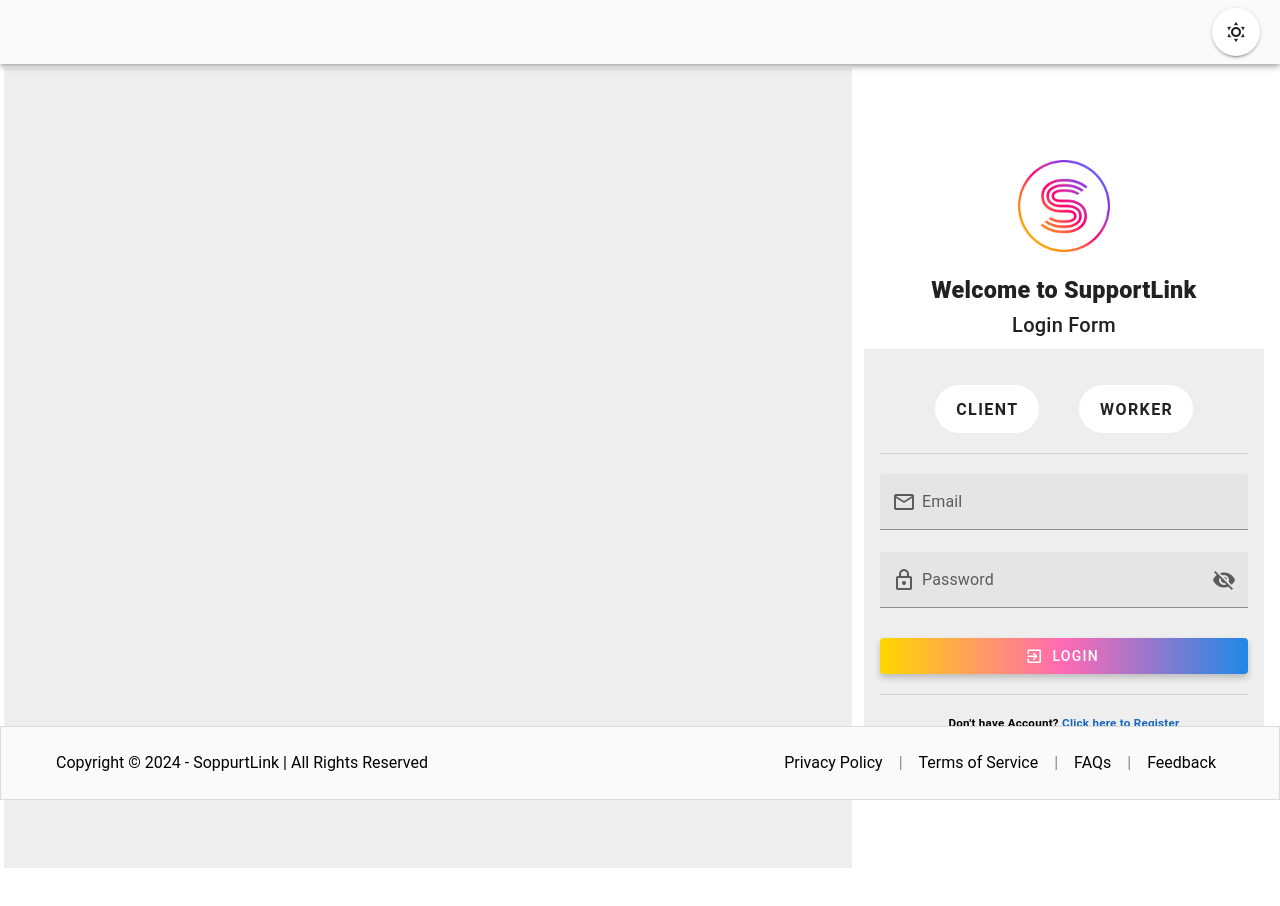
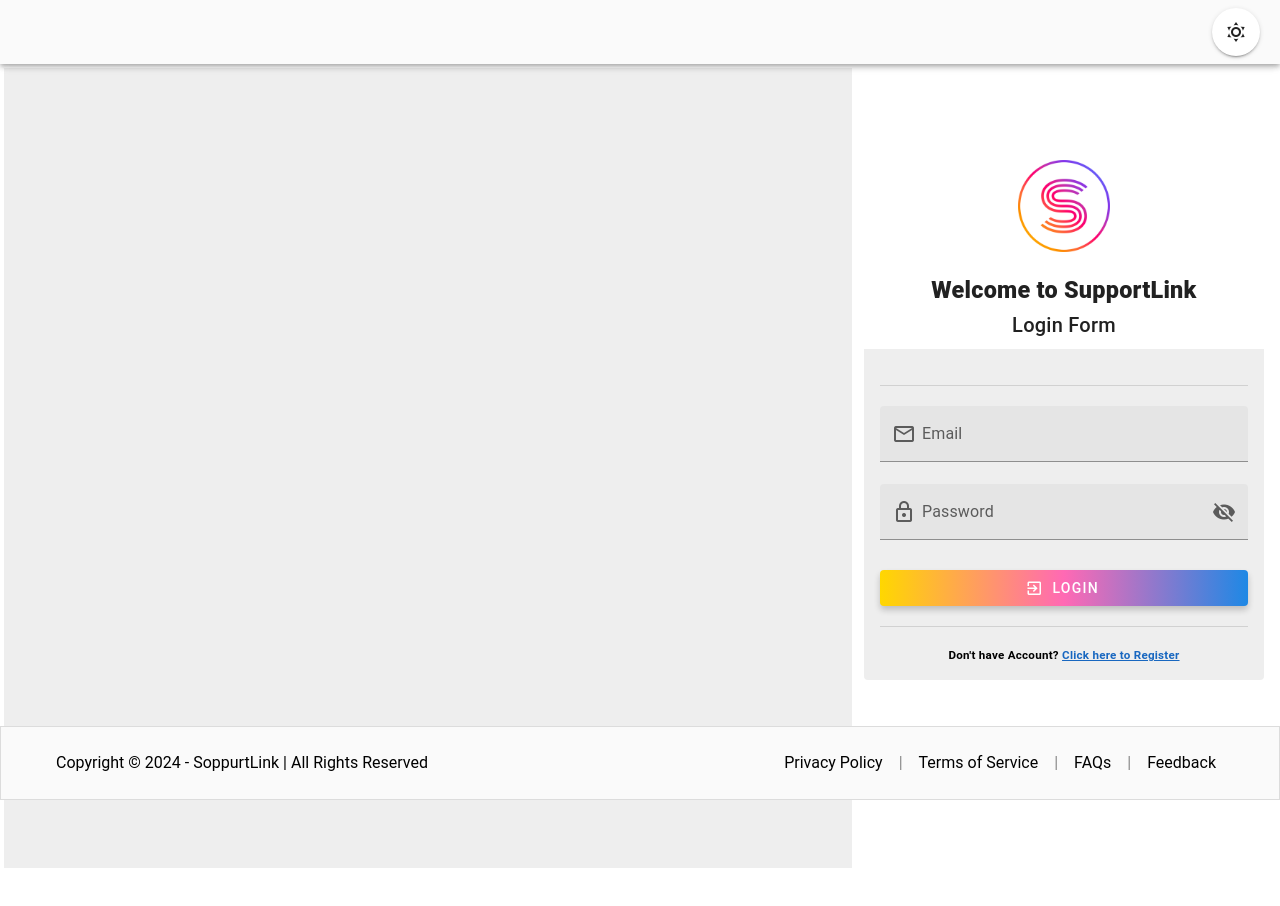
Before and after one commit to davematchica/web-supportlink, a Vue app: page / in a window 1280 px wide. Shown: the top 906 px of the page. Built offline with nearby package versions, Linux system fonts and the light colour scheme; no server answers.

Commit message:
remove role in login form

```diff
--- a/src/components/auth/LoginForm.vue
+++ b/src/components/auth/LoginForm.vue
@@ -61,32 +61,6 @@
   ></AlertNotification>
 
   <v-form class="mt-5" ref="refVForm" @submit.prevent="onFormSubmit">
-    <!-- Role Selection Buttons -->
-    <div class="mb-4 d-flex justify-center align-center">
-      <v-btn-toggle v-model="selectedRole" mandatory>
-        <v-btn
-          size="large"
-          rounded="xl"
-          value="Student"
-          outlined
-          class="text-h7 font-weight-bold mx-5"
-          color="#558B2F"
-        >
-          Client
-        </v-btn>
-        <v-btn
-          size="large"
-          rounded="xl"
-          value="Admin"
-          outlined
-          class="text-h7 font-weight-bold mx-5"
-          color="#558B2F"
-        >
-          Worker
-        </v-btn>
-      </v-btn-toggle>
-    </div>
-
     <v-divider class="my-5"></v-divider>
 
     <v-text-field
```
